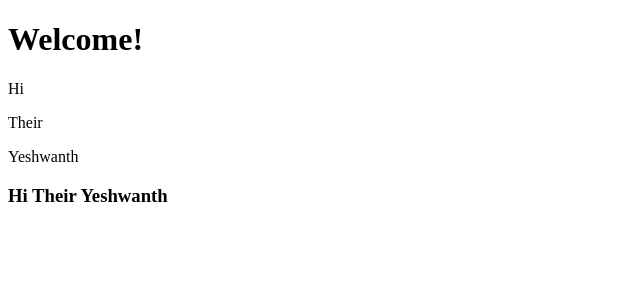
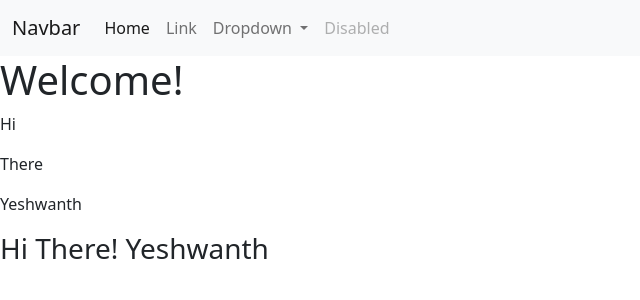
Before and after one commit to yeshwanthmoota/Learn_Flask, a Flask app: page / in a window 1280 px wide. Shown: the top 300 px of the page, without its empty margins (0-640 px from the left). Run offline with Flask 2, Linux system fonts and the light colour scheme.

Commit message:
(did some corrections to 2nd commit and) template inheritance and adding bootstrap

```diff
--- /dev/null
+++ b/templates/base_template.html
@@ -0,0 +1,48 @@
+<!DOCTYPE html>
+<html lang="en">
+<head>
+    <link href="https://cdn.jsdelivr.net/npm/bootstrap@5.1.0/dist/css/bootstrap.min.css" rel="stylesheet" integrity="sha384-KyZXEAg3QhqLMpG8r+8fhAXLRk2vvoC2f3B09zVXn8CA5QIVfZOJ3BCsw2P0p/We" crossorigin="anonymous">
+    <meta charset="UTF-8">
+    <meta http-equiv="X-UA-Compatible" content="IE=edge">
+    <meta name="viewport" content="width=device-width, initial-scale=1.0">
+    <title>{% block title %}{% endblock %}</title>
+</head>
+<body>
+    <!-- navbar -->
+    <nav class="navbar navbar-expand-lg navbar-light bg-light">
+        <div class="container-fluid">
+          <a class="navbar-brand" href="#">Navbar</a>
+          <button class="navbar-toggler" type="button" data-bs-toggle="collapse" data-bs-target="#navbarSupportedContent" aria-controls="navbarSupportedContent" aria-expanded="false" aria-label="Toggle navigation">
+            <span class="navbar-toggler-icon"></span>
+          </button>
+          <div class="collapse navbar-collapse" id="navbarSupportedContent">
+            <ul class="navbar-nav me-auto mb-2 mb-lg-0">
+              <li class="nav-item">
+                <a class="nav-link active" aria-current="page" href="#">Home</a>
+              </li>
+              <li class="nav-item">
+                <a class="nav-link" href="#">Link</a>
+              </li>
+              <li class="nav-item dropdown">
+                <a class="nav-link dropdown-toggle" href="#" id="navbarDropdown" role="button" data-bs-toggle="dropdown" aria-expanded="false">
+                  Dropdown
+                </a>
+                <ul class="dropdown-menu" aria-labelledby="navbarDropdown">
+                  <li><a class="dropdown-item" href="#">Action</a></li>
+                  <li><a class="dropdown-item" href="#">Another action</a></li>
+                  <li><hr class="dropdown-divider"></li>
+                  <li><a class="dropdown-item" href="#">Something else here</a></li>
+                </ul>
+              </li>
+              <li class="nav-item">
+                <a class="nav-link disabled" href="#" tabindex="-1" aria-disabled="true">Disabled</a>
+              </li>
+            </ul>
+          </div>
+        </div>
+    </nav>
+    <!-- navbar -->
+    {% block content %}{% endblock %}
+    <script src="https://cdn.jsdelivr.net/npm/bootstrap@5.1.0/dist/js/bootstrap.bundle.min.js" integrity="sha384-U1DAWAznBHeqEIlVSCgzq+c9gqGAJn5c/t99JyeKa9xxaYpSvHU5awsuZVVFIhvj" crossorigin="anonymous"></script>
+</body>
+</html>
--- a/templates/home.html
+++ b/templates/home.html
@@ -1,12 +1,9 @@
-<!DOCTYPE html>
-<html lang="en">
-<head>
-    <meta charset="UTF-8">
-    <meta http-equiv="X-UA-Compatible" content="IE=edge">
-    <meta name="viewport" content="width=device-width, initial-scale=1.0">
-    <title>Home Page</title>
-</head>
-<body>
+{% extends "base_template.html" %}
+
+{% block title %}Home Page{% endblock %}
+
+{% block content %}
+
     <!-- Using Jinja2 templating engine -->
 
 
@@ -14,8 +11,8 @@
 
 
     {%  for i in var  %}
-        {%  if i=="their"  %}
-            <p>there</p>
+        {%  if i=="Their"  %}
+            <p>There</p>
         {%  else  %}
         <p>{{ i }}</p>
         {%  endif  %}
@@ -23,12 +20,12 @@
 
     <h3>
         {%  for i in var  %}
-            {%  if i=="their"  %}
-                there!
+            {%  if i=="Their"  %}
+                There!
             {%  else  %}
                 {{ i }}
             {%  endif  %}
         {%  endfor  %}
     </h3>
-</body>
-</html>
+
+{% endblock %}
```
